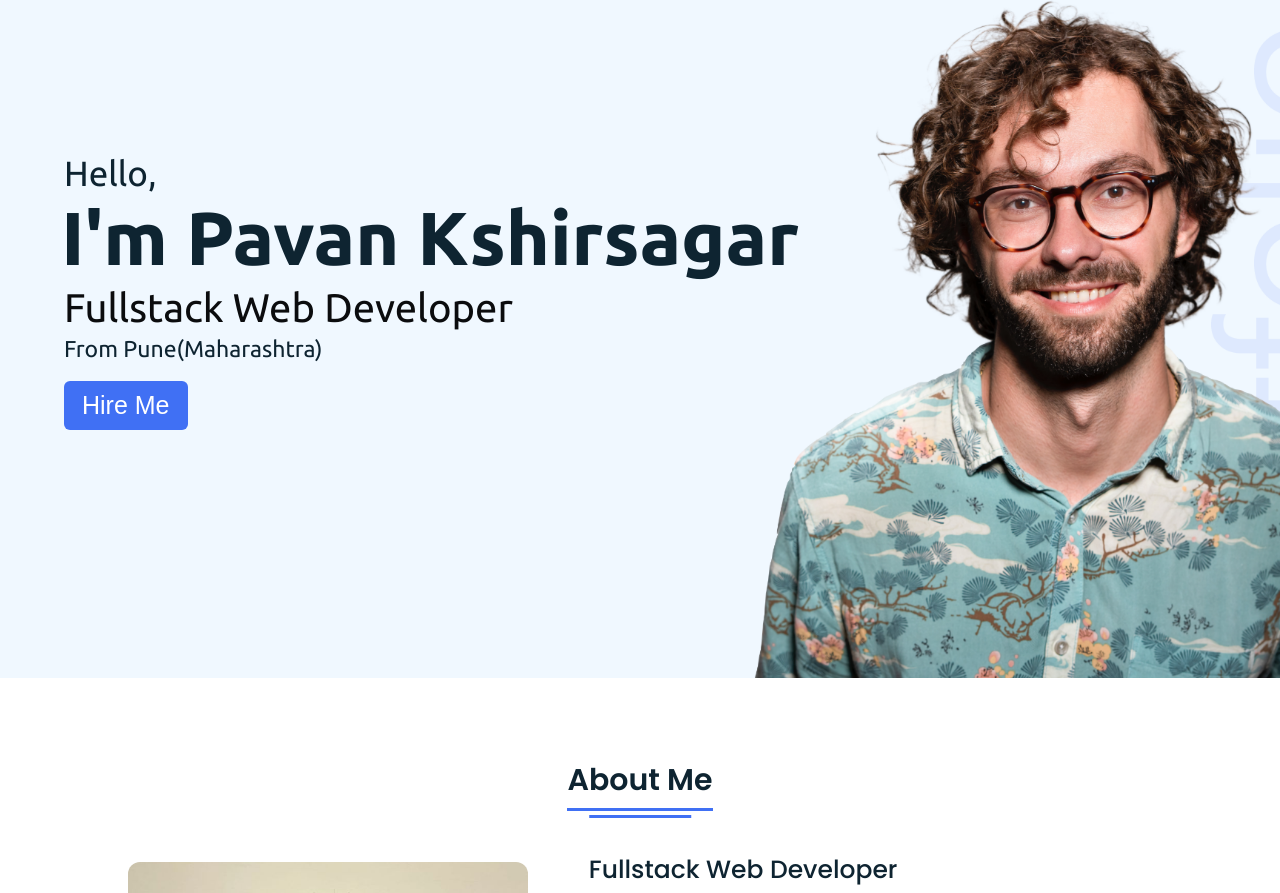
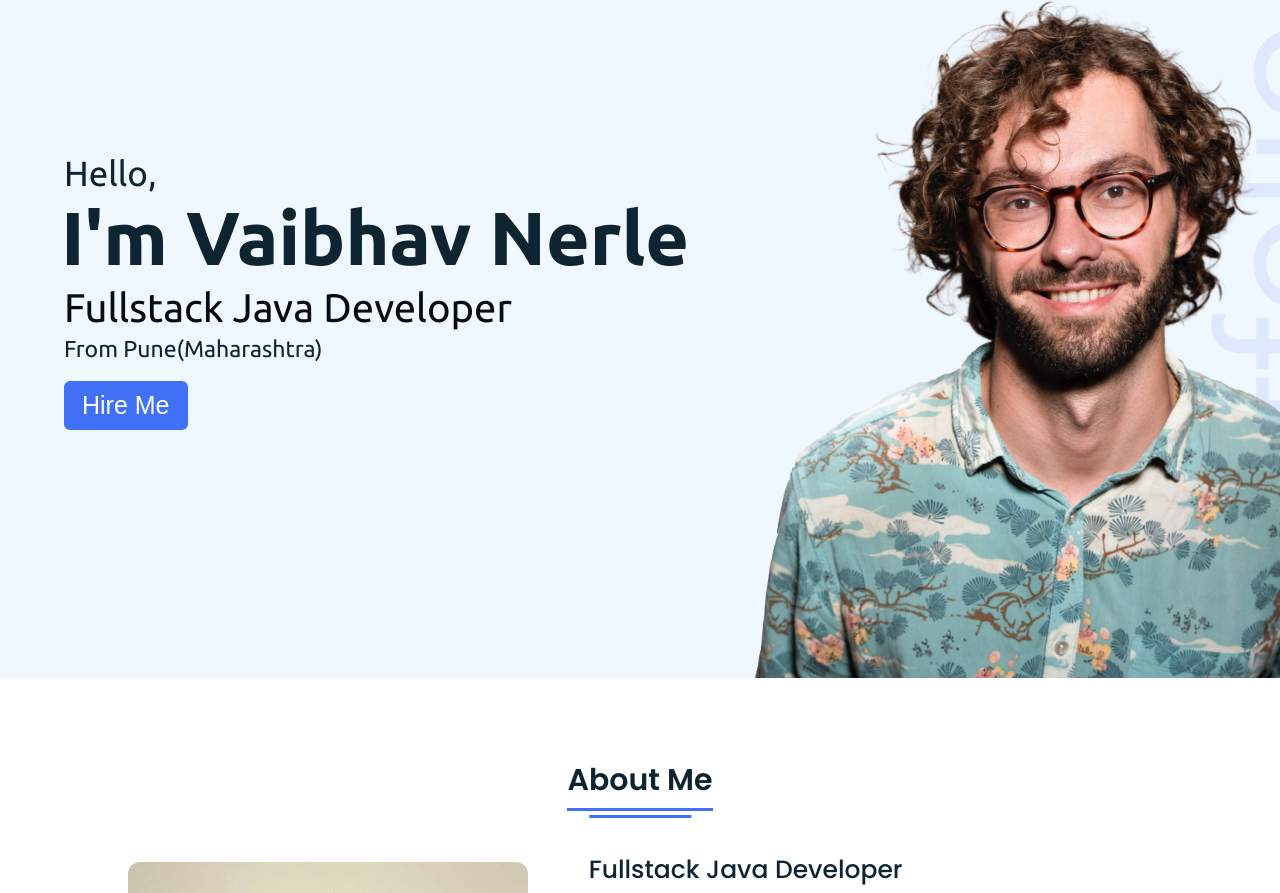
Before and after one commit to codekul-vaibhav/vaibhavnerle, a plain HTML site: page index.html in a window 1280 px wide. Shown: the part 122-1015 px from the top of the page. Drawn offline with Linux system fonts and the light colour scheme.

Commit message:
Portfolio

```diff
--- a/index.html
+++ b/index.html
@@ -48,13 +48,17 @@
     <div class="home-content">
       <div class="text">
         <div class="text-one">Hello,</div>
-        <div class="text-two">I'm Pavan Kshirsagar</div>
-        <div class="text-three">Fullstack Web Developer</div>
+        <div class="text-two">I'm Vaibhav Nerle</div>
+        <div class="text-three">Fullstack Java Developer</div>
         <div class="text-four">From Pune(Maharashtra)</div>
       </div>
       <div class="button">
         <button id="hire-button">Hire Me</button>
       </div>
+      <!-- <div class="left">
+      <img src="Images/background.png" alt="">
+
+      </div> -->
     </div>
   </section>
 
@@ -67,7 +71,7 @@
           <img src="Images/pavan photo.jpg" alt="">
         </div>
         <div class="right">
-          <div class="topic">Fullstack Web Developer</div>
+          <div class="topic">Fullstack Java Developer</div>
           <p>Lorem ipsum dolor sit amet, consectetur adipisicing elit. Deserunt, porro veritatis pariatur, nobis
             voluptatem ipsum repellat nemo quisquam error reprehenderit recusandae odio vel, suscipit. Voluptas mollitia
             accusantium quaerat aspernatur labore dolorum placeat ipsa sint nam perspiciatis eos consectetur veritatis
--- a/style.css
+++ b/style.css
@@ -111,7 +111,7 @@ nav.sticky .menu-btn{
 .home{
   height: 100vh;
   width: 100%;
-  background: url("images/background.png") no-repeat;
+  background: url("Images/background.png") no-repeat;
   background-size: cover;
   background-position: center;
   background-attachment: fixed;
```
